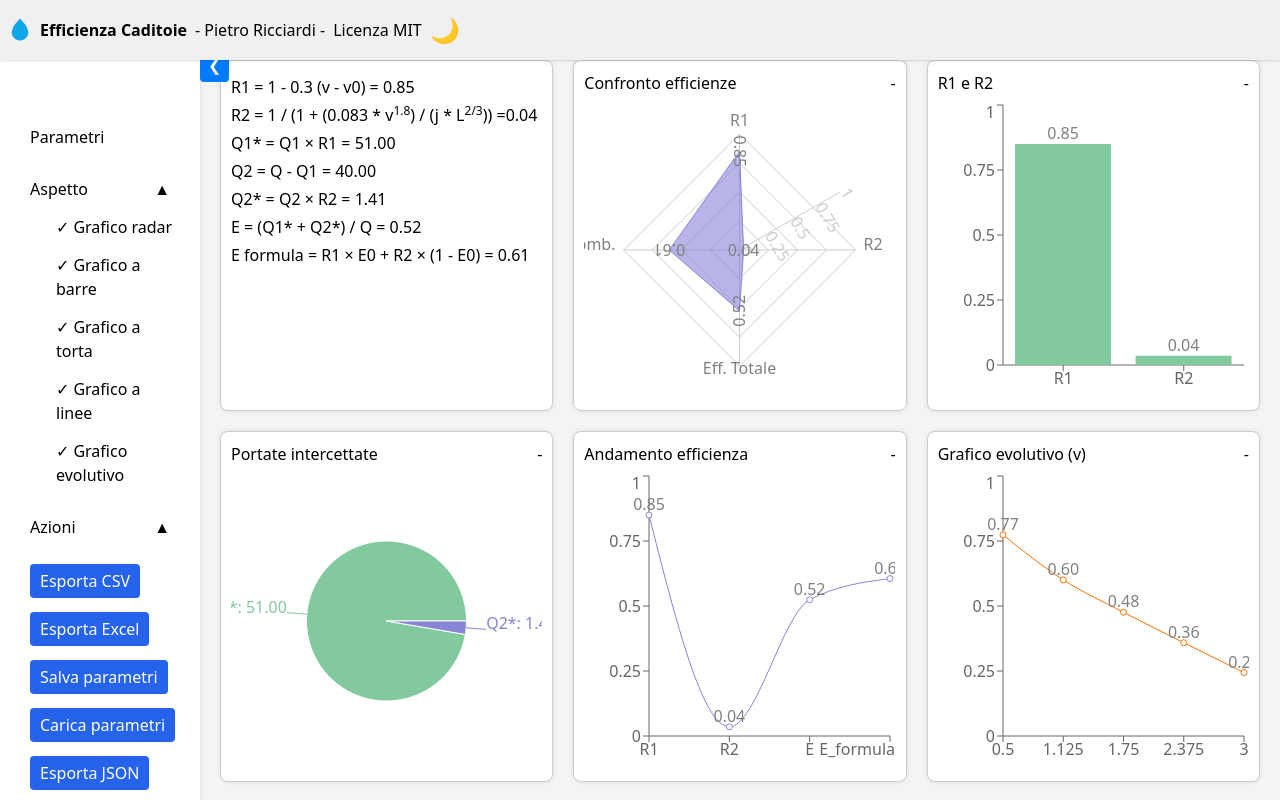
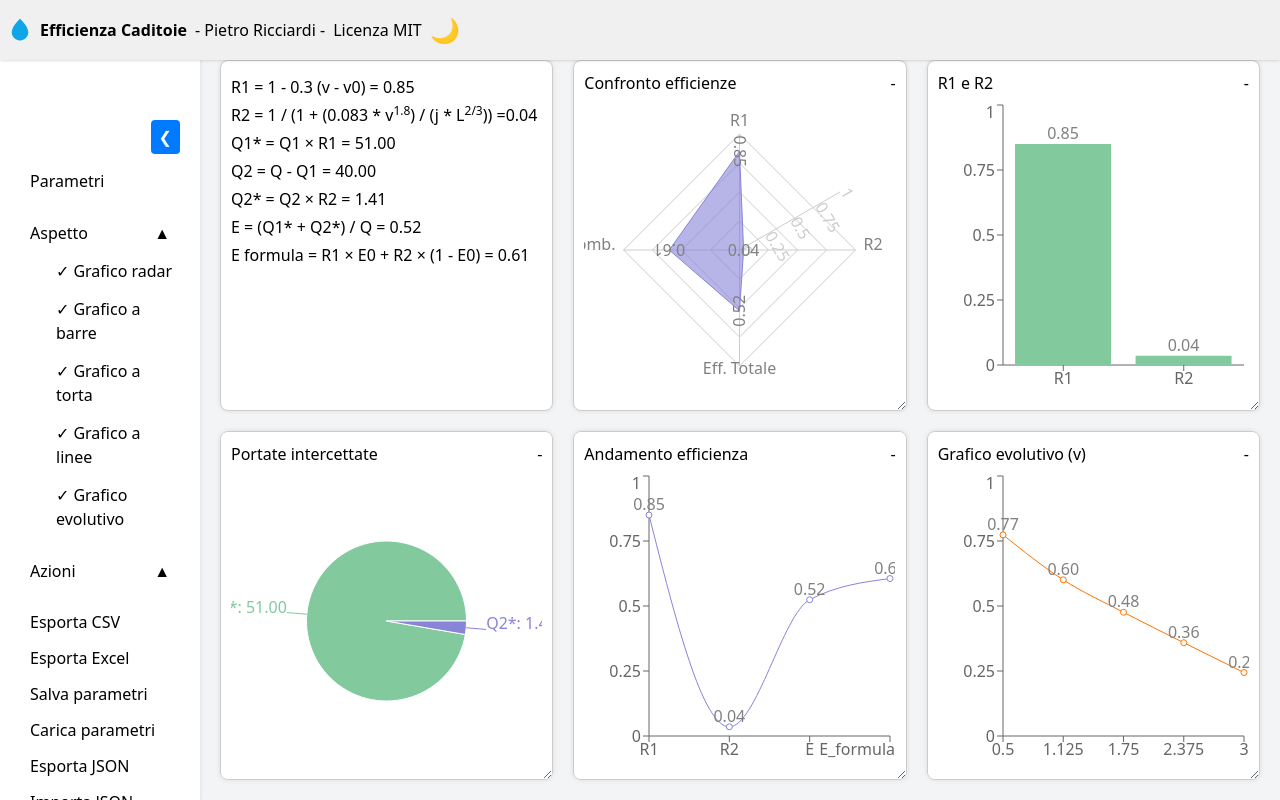
Before and after one commit to Pietro-Ricciardi/Efficienza-Caditoie, a React (Vite) app: page / in a window 1280 px wide. Built offline with nearby package versions, Linux system fonts and the light colour scheme.

Commit message:
Fix widget rendering and update docs

```diff
--- a/src/App.css
+++ b/src/App.css
@@ -48,8 +48,6 @@
 }
 
 .sidebar-toggle {
-  position: fixed;
-  z-index: 100;
   background: #007bff;
   color: #fff;
   border: none;
@@ -60,6 +58,12 @@
 
 .dark-mode .sidebar-toggle {
   background: #0056b3;
+}
+
+.sidebar-header {
+  display: flex;
+  justify-content: flex-end;
+  margin-bottom: 10px;
 }
 
 @media (max-width: 768px) {
@@ -240,10 +244,15 @@
 .export-buttons {
   margin: 20px 0;
   display: flex;
-  flex-wrap: wrap;
-  gap: 10px;
+  flex-direction: column;
+  gap: 4px;
 }
 
 .export-buttons button {
-  padding: 5px 10px;
+  background: none;
+  border: none;
+  padding: 2px 0;
+  text-align: left;
+  color: inherit;
+  cursor: pointer;
 }
--- a/src/App.jsx
+++ b/src/App.jsx
@@ -141,10 +141,32 @@ export default function App() {
     line: true,
     evolution: true,
   });
+  const [widgetOrder, setWidgetOrder] = useState([
+    'radar',
+    'bar',
+    'pie',
+    'line',
+    'evolution',
+  ]);
+  const [dragging, setDragging] = useState(null);
   const [appearanceOpen, setAppearanceOpen] = useState(true);
 
   const toggleChart = (chart) =>
     setVisibleCharts((c) => ({ ...c, [chart]: !c[chart] }));
+
+  const handleDragStart = (id) => setDragging(id);
+  const handleDrop = (id) => {
+    if (dragging === null || dragging === id) return;
+    const newOrder = [...widgetOrder];
+    const from = newOrder.indexOf(dragging);
+    const to = newOrder.indexOf(id);
+    if (from !== -1 && to !== -1) {
+      newOrder.splice(from, 1);
+      newOrder.splice(to, 0, dragging);
+      setWidgetOrder(newOrder);
+    }
+    setDragging(null);
+  };
 
   useEffect(() => {
     setLineData([
@@ -249,6 +271,122 @@ export default function App() {
 
   const [actionsOpen, setActionsOpen] = useState(true);
 
+  const widgetMap = {
+    radar: (
+      <Widget
+        id="radar"
+        title="Confronto efficienze"
+        ref={radarRef}
+        onDragStart={handleDragStart}
+        onDrop={handleDrop}
+      >
+        <ResponsiveContainer width="100%" height={300}>
+          <RadarChart cx="50%" cy="50%" outerRadius="80%" data={data}>
+            <PolarGrid />
+            <PolarAngleAxis dataKey="subject" />
+            <PolarRadiusAxis angle={30} domain={[0, 1]} />
+            <Radar
+              name="Efficienze"
+              dataKey="A"
+              stroke="#8884d8"
+              fill="#8884d8"
+              fillOpacity={0.6}
+            >
+              <LabelList dataKey="A" formatter={(v) => v.toFixed(2)} />
+            </Radar>
+            <Tooltip />
+          </RadarChart>
+        </ResponsiveContainer>
+      </Widget>
+    ),
+    bar: (
+      <Widget
+        id="bar"
+        title="R1 e R2"
+        ref={barRef}
+        onDragStart={handleDragStart}
+        onDrop={handleDrop}
+      >
+        <ResponsiveContainer width="100%" height={300}>
+          <BarChart data={barData}>
+            <XAxis dataKey="name" />
+            <YAxis domain={[0, 1]} />
+            <Tooltip />
+            <Bar dataKey="value" fill="#82ca9d">
+              <LabelList dataKey="value" position="top" formatter={(v) => v.toFixed(2)} />
+            </Bar>
+          </BarChart>
+        </ResponsiveContainer>
+      </Widget>
+    ),
+    pie: (
+      <Widget
+        id="pie"
+        title="Portate intercettate"
+        ref={pieRef}
+        onDragStart={handleDragStart}
+        onDrop={handleDrop}
+      >
+        <ResponsiveContainer width="100%" height={300}>
+          <PieChart>
+            <Pie
+              data={pieData}
+              dataKey="value"
+              nameKey="name"
+              outerRadius={80}
+              label={({ name, value }) => `${name}: ${value.toFixed(2)}`}
+            >
+              {pieData.map((entry, index) => (
+                <Cell key={`c-${index}`} fill={index ? "#8884d8" : "#82ca9d"} />
+              ))}
+            </Pie>
+            <Tooltip />
+          </PieChart>
+        </ResponsiveContainer>
+      </Widget>
+    ),
+    line: (
+      <Widget
+        id="line"
+        title="Andamento efficienza"
+        ref={lineRef}
+        onDragStart={handleDragStart}
+        onDrop={handleDrop}
+      >
+        <ResponsiveContainer width="100%" height={300}>
+          <LineChart data={lineData}>
+            <XAxis dataKey="label" />
+            <YAxis domain={[0, 1]} />
+            <Tooltip />
+            <Line type="monotone" dataKey="value" stroke="#8884d8">
+              <LabelList dataKey="value" position="top" formatter={(v) => v.toFixed(2)} />
+            </Line>
+          </LineChart>
+        </ResponsiveContainer>
+      </Widget>
+    ),
+    evolution: (
+      <Widget
+        id="evolution"
+        title={`Grafico evolutivo (${rangeVar})`}
+        ref={evolutionRef}
+        onDragStart={handleDragStart}
+        onDrop={handleDrop}
+      >
+        <ResponsiveContainer width="100%" height={300}>
+          <LineChart data={evolutionData}>
+            <XAxis dataKey={rangeVar} />
+            <YAxis domain={[0, 1]} />
+            <Tooltip />
+            <Line type="monotone" dataKey="efficiency" stroke="#ff7300">
+              <LabelList dataKey="efficiency" position="top" formatter={(v) => v.toFixed(2)} />
+            </Line>
+          </LineChart>
+        </ResponsiveContainer>
+      </Widget>
+    ),
+  };
+
   return (
     <div
       className={`container flex min-h-screen bg-gray-100 ${
@@ -266,20 +404,18 @@ export default function App() {
           {isDarkMode ? '☀️' : '🌙'}
         </button>
       </header>
-      <button
-        className="sidebar-toggle bg-blue-600 text-white px-2 py-1 rounded fixed top-12 z-50"
-        style={{ left: sidebarOpen ? (isMobile ? 'calc(100% - 40px)' : '200px') : '10px' }}
-        onClick={toggleSidebar}
-      >
-        {sidebarOpen ? "❮" : "❯"}
-      </button>
       <aside
         className={`leftPane bg-white shadow-md p-4 ${
           sidebarOpen ? "" : "collapsed"
         }`}
         style={{ flexBasis: sidebarOpen ? (isMobile ? "100%" : "200px") : "0" }}
       >
-        <nav className="menu-vertical flex flex-col space-y-2">
+        <div className="sidebar-header">
+          <button className="sidebar-toggle" onClick={toggleSidebar}>
+            {sidebarOpen ? "❮" : "❯"}
+          </button>
+        </div>
+        <nav className="menu-vertical flex flex-col space-y-2 mt-2">
           <button
             className="px-4 py-2 text-left hover:bg-gray-100 w-full"
             onClick={() =>
@@ -346,19 +482,19 @@ export default function App() {
             </button>
             {actionsOpen && (
               <div className="submenu ml-4 mt-1 space-y-1 export-buttons">
-                <button className="px-3 py-1 bg-blue-600 text-white rounded" onClick={downloadCSV}>
+                <button onClick={downloadCSV}>
                   Esporta CSV
                 </button>
-                <button className="px-3 py-1 bg-blue-600 text-white rounded" onClick={downloadExcel}>
+                <button onClick={downloadExcel}>
                   Esporta Excel
                 </button>
-                <button className="px-3 py-1 bg-blue-600 text-white rounded" onClick={salvaParametriStorage}>
+                <button onClick={salvaParametriStorage}>
                   Salva parametri
                 </button>
-                <button className="px-3 py-1 bg-blue-600 text-white rounded" onClick={caricaParametriStorage}>
+                <button onClick={caricaParametriStorage}>
                   Carica parametri
                 </button>
-                <button className="px-3 py-1 bg-blue-600 text-white rounded" onClick={esportaJSON}>
+                <button onClick={esportaJSON}>
                   Esporta JSON
                 </button>
                 <input
@@ -368,22 +504,22 @@ export default function App() {
                   style={{ display: 'none' }}
                   onChange={importaJSON}
                 />
-                <button className="px-3 py-1 bg-blue-600 text-white rounded" onClick={() => fileInputRef.current.click()}>
+                <button onClick={() => fileInputRef.current.click()}>
                   Importa JSON
                 </button>
-                <button className="px-3 py-1 bg-blue-600 text-white rounded" onClick={() => downloadImage(radarRef, 'radar.png')}>
+                <button onClick={() => downloadImage(radarRef, 'radar.png')}>
                   Salva radar
                 </button>
-                <button className="px-3 py-1 bg-blue-600 text-white rounded" onClick={() => downloadImage(barRef, 'barre.png')}>
+                <button onClick={() => downloadImage(barRef, 'barre.png')}>
                   Salva barre
                 </button>
-                <button className="px-3 py-1 bg-blue-600 text-white rounded" onClick={() => downloadImage(pieRef, 'torta.png')}>
+                <button onClick={() => downloadImage(pieRef, 'torta.png')}>
                   Salva torta
                 </button>
-                <button className="px-3 py-1 bg-blue-600 text-white rounded" onClick={() => downloadImage(lineRef, 'linee.png')}>
+                <button onClick={() => downloadImage(lineRef, 'linee.png')}>
                   Salva linee
                 </button>
-                <button className="px-3 py-1 bg-blue-600 text-white rounded" onClick={() => downloadImage(evolutionRef, 'evoluzione.png')}>
+                <button onClick={() => downloadImage(evolutionRef, 'evoluzione.png')}>
                   Salva evolutivo
                 </button>
               </div>
@@ -493,97 +629,7 @@ export default function App() {
               </div>
             </div>
 
-            {visibleCharts.radar && (
-            <Widget title="Confronto efficienze" ref={radarRef}>
-              <ResponsiveContainer width="100%" height={300}>
-                <RadarChart cx="50%" cy="50%" outerRadius="80%" data={data}>
-                  <PolarGrid />
-                  <PolarAngleAxis dataKey="subject" />
-                  <PolarRadiusAxis angle={30} domain={[0, 1]} />
-                  <Radar
-                    name="Efficienze"
-                    dataKey="A"
-                    stroke="#8884d8"
-                    fill="#8884d8"
-                    fillOpacity={0.6}
-                  >
-                    <LabelList dataKey="A" formatter={(v) => v.toFixed(2)} />
-                  </Radar>
-
-                  <Tooltip />
-                </RadarChart>
-              </ResponsiveContainer>
-            </Widget>
-            )}
-
-            {visibleCharts.bar && (
-            <Widget title="R1 e R2" ref={barRef}>
-              <ResponsiveContainer width="100%" height={300}>
-                <BarChart data={barData}>
-                  <XAxis dataKey="name" />
-                  <YAxis domain={[0, 1]} />
-                  <Tooltip />
-                  <Bar dataKey="value" fill="#82ca9d">
-                    <LabelList dataKey="value" position="top" formatter={(v) => v.toFixed(2)} />
-                  </Bar>
-
-                </BarChart>
-              </ResponsiveContainer>
-            </Widget>
-            )}
-
-            {visibleCharts.pie && (
-            <Widget title="Portate intercettate" ref={pieRef}>
-              <ResponsiveContainer width="100%" height={300}>
-                <PieChart>
-                  <Pie
-                    data={pieData}
-                    dataKey="value"
-                    nameKey="name"
-                    outerRadius={80}
-                    label={({ name, value }) => `${name}: ${value.toFixed(2)}`}
-
-                  >
-                    {pieData.map((entry, index) => (
-                      <Cell key={`c-${index}`} fill={index ? "#8884d8" : "#82ca9d"} />
-                    ))}
-                  </Pie>
-                  <Tooltip />
-                </PieChart>
-              </ResponsiveContainer>
-            </Widget>
-            )}
-
-            {visibleCharts.line && (
-            <Widget title="Andamento efficienza" ref={lineRef}>
-              <ResponsiveContainer width="100%" height={300}>
-                <LineChart data={lineData}>
-                  <XAxis dataKey="label" />
-                  <YAxis domain={[0, 1]} />
-                  <Tooltip />
-                  <Line type="monotone" dataKey="value" stroke="#8884d8">
-                    <LabelList dataKey="value" position="top" formatter={(v) => v.toFixed(2)} />
-                  </Line>
-
-                </LineChart>
-              </ResponsiveContainer>
-            </Widget>
-            )}
-
-            {visibleCharts.evolution && (
-            <Widget title={`Grafico evolutivo (${rangeVar})`} ref={evolutionRef}>
-              <ResponsiveContainer width="100%" height={300}>
-                <LineChart data={evolutionData}>
-                  <XAxis dataKey={rangeVar} />
-                  <YAxis domain={[0, 1]} />
-                  <Tooltip />
-                  <Line type="monotone" dataKey="efficiency" stroke="#ff7300">
-                    <LabelList dataKey="efficiency" position="top" formatter={(v) => v.toFixed(2)} />
-                  </Line>
-                </LineChart>
-              </ResponsiveContainer>
-            </Widget>
-            )}
+            {widgetOrder.map((w) => (visibleCharts[w] ? widgetMap[w] : null))}
           </>
         )}
 
--- a/src/Widget.css
+++ b/src/Widget.css
@@ -10,3 +10,11 @@
   border: none;
   cursor: pointer;
 }
+
+.widget {
+  resize: both;
+  overflow: auto;
+  min-width: 200px;
+  min-height: 150px;
+  position: relative;
+}
--- a/src/Widget.jsx
+++ b/src/Widget.jsx
@@ -1,10 +1,25 @@
 import React, { useState, forwardRef } from 'react';
 import './Widget.css';
 
-const Widget = forwardRef(function Widget({ title, children }, ref) {
+const Widget = forwardRef(function Widget(
+  { id, title, children, onDragStart, onDrop, onDragOver },
+  ref
+) {
   const [collapsed, setCollapsed] = useState(false);
   return (
-    <div className="chart-box widget">
+    <div
+      className="chart-box widget"
+      draggable
+      onDragStart={() => onDragStart && onDragStart(id)}
+      onDrop={(e) => {
+        e.preventDefault();
+        onDrop && onDrop(id);
+      }}
+      onDragOver={(e) => {
+        e.preventDefault();
+        onDragOver && onDragOver(id);
+      }}
+    >
       <div className="widget-header">
         <span>{title}</span>
         <button onClick={() => setCollapsed((c) => !c)} aria-label="toggle widget">
```
Also changed, not shown: 2 other files (tests, documents, lock files or other folders).
